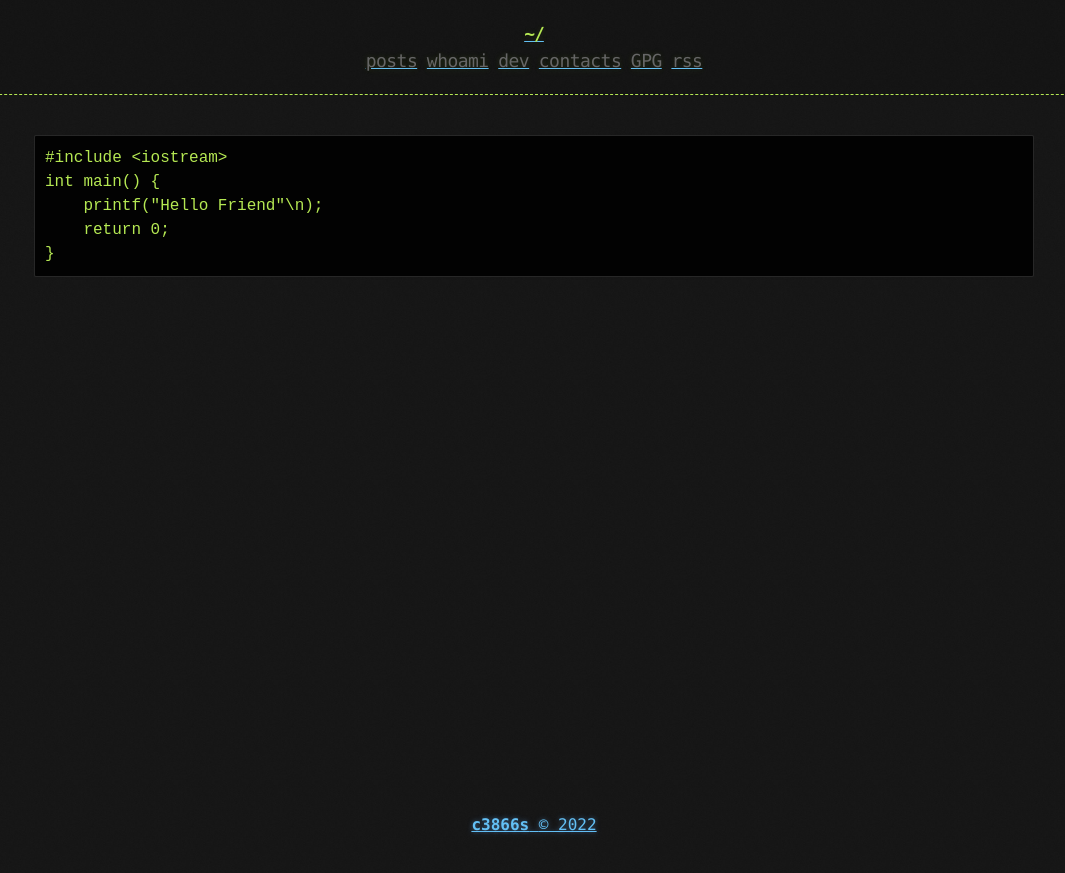
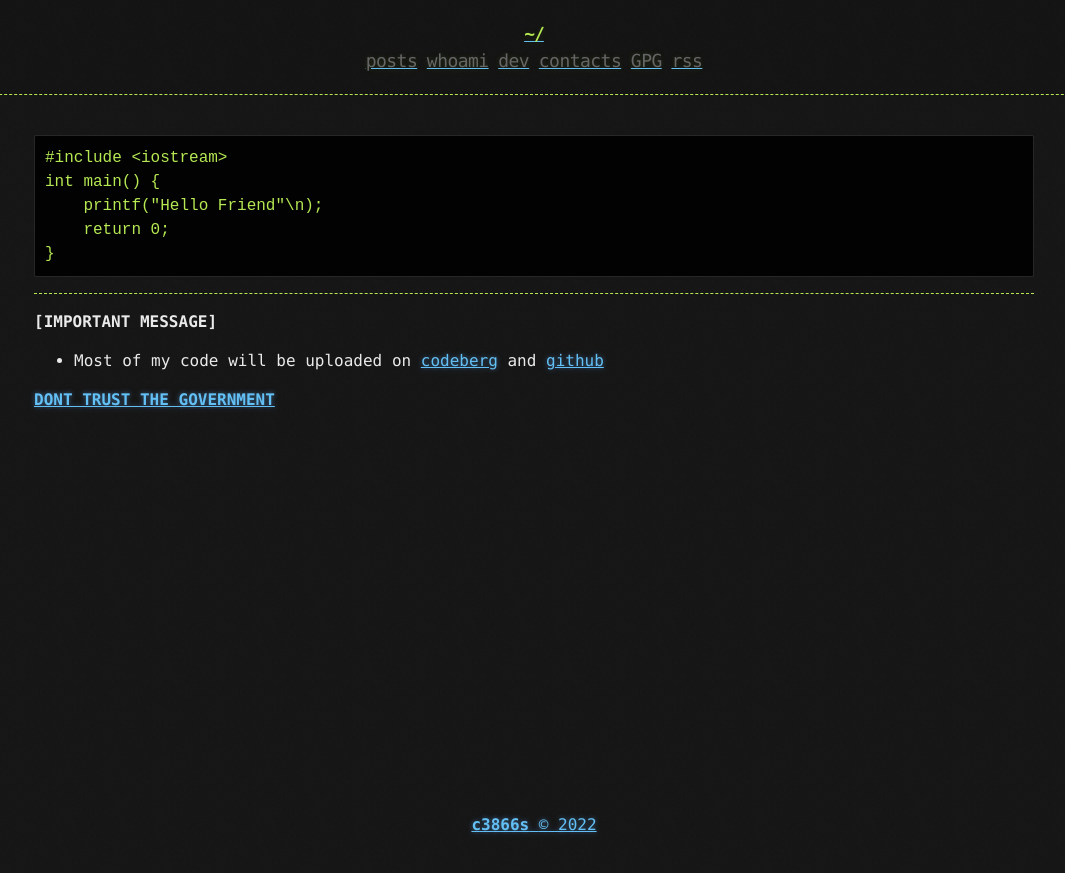
Before and after one commit to znkkw/znkkw.github.io, a Jekyll site: the page built from index.md, in a window 1280 px wide. Shown: the top 873 px of the page, without its empty margins (106-1171 px from the left). Built offline with Jekyll 4.4.1, drawn with Linux system fonts in a browser that asks for light colours.

Commit message:
Update index.md

````diff
--- a/index.md
+++ b/index.md
@@ -10,3 +10,8 @@ int main() {
     return 0;
 }
 ```
+--------------------------------------------------------------------------
+**[IMPORTANT MESSAGE]**
+- Most of my code will be uploaded on [codeberg](https://codeberg.org/c3866s) and [github](https://github.com/c3866s)
+
+**[DONT TRUST THE GOVERNMENT](https://briarproject.org/)**
````
